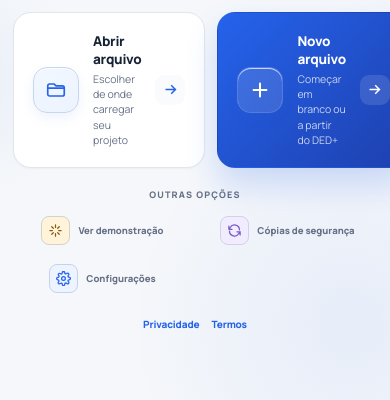
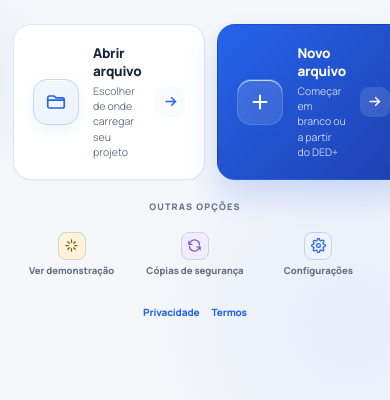
Before and after one commit to NestroDev/ProfessorGest, a website: page frontend/index.html in a window 390 px wide. Shown: the part 376-776 px from the top of the page. Drawn offline with Linux system fonts and the light colour scheme.

Commit message:
Fix simetria 1.1.5

```diff
--- a/frontend/style.css
+++ b/frontend/style.css
@@ -1438,8 +1438,10 @@ body.app-booting .welcome-screen, body.app-booting .setup-screen, body.app-booti
   .welcome-content { width: calc(100% - 26px); padding-top: 30px; }
   .welcome-actions-refined { grid-template-columns: 1fr; }
   .welcome-card { min-height: 100px; }
-  .welcome-secondary-row { display: grid; grid-template-columns: repeat(2, minmax(0,1fr)); }
-  .welcome-secondary-action { justify-content: center; width: 100%; }
+  .welcome-secondary-row { display: grid; grid-template-columns: repeat(3, minmax(0,1fr)); gap: 7px; }
+  .welcome-secondary-action { width: 100%; min-width: 0; min-height: 68px; padding: 8px 5px; flex-direction: column; justify-content: center; gap: 5px; text-align: center; }
+  .welcome-secondary-action > span:last-child { max-width: 100%; line-height: 1.25; white-space: normal; }
+  .welcome-secondary-icon { width: 30px; height: 30px; flex-basis: 30px; }
   .welcome-recent-card { align-items: stretch; flex-direction: column; }
   .welcome-recent-actions { width: 100%; }
   .welcome-recent-actions > * { flex: 1 1 160px; }
@@ -1522,8 +1524,8 @@ body.app-booting .welcome-screen, body.app-booting .setup-screen, body.app-booti
   .welcome-content-minimal h1 { font-size: clamp(38px, 12vw, 54px); }
   .welcome-lead { font-size: 12px; }
   .welcome-secondary-row { gap: 6px; }
-  .welcome-secondary-action { min-height: 42px; padding: 0 9px; font-size: 9.5px; }
-  .welcome-secondary-icon { width: 29px; height: 29px; flex-basis: 29px; }
+  .welcome-secondary-action { min-height: 66px; padding: 7px 4px; font-size: 9.5px; gap: 5px; }
+  .welcome-secondary-icon { width: 28px; height: 28px; flex-basis: 28px; }
   .welcome-recent-actions .btn-primary, .welcome-recent-actions .btn-secondary { width: 100%; }
   .local-data-danger { align-items: flex-start; flex-direction: column; }
 }
```
